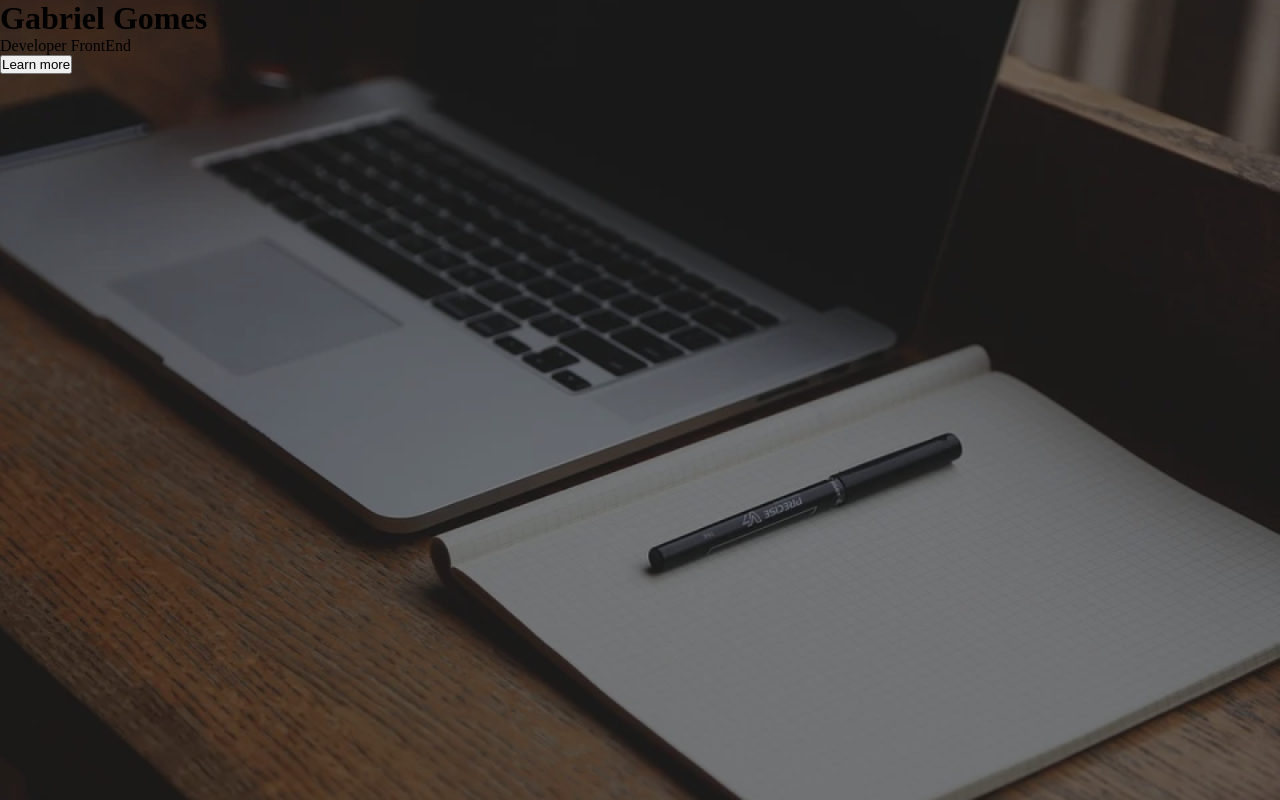
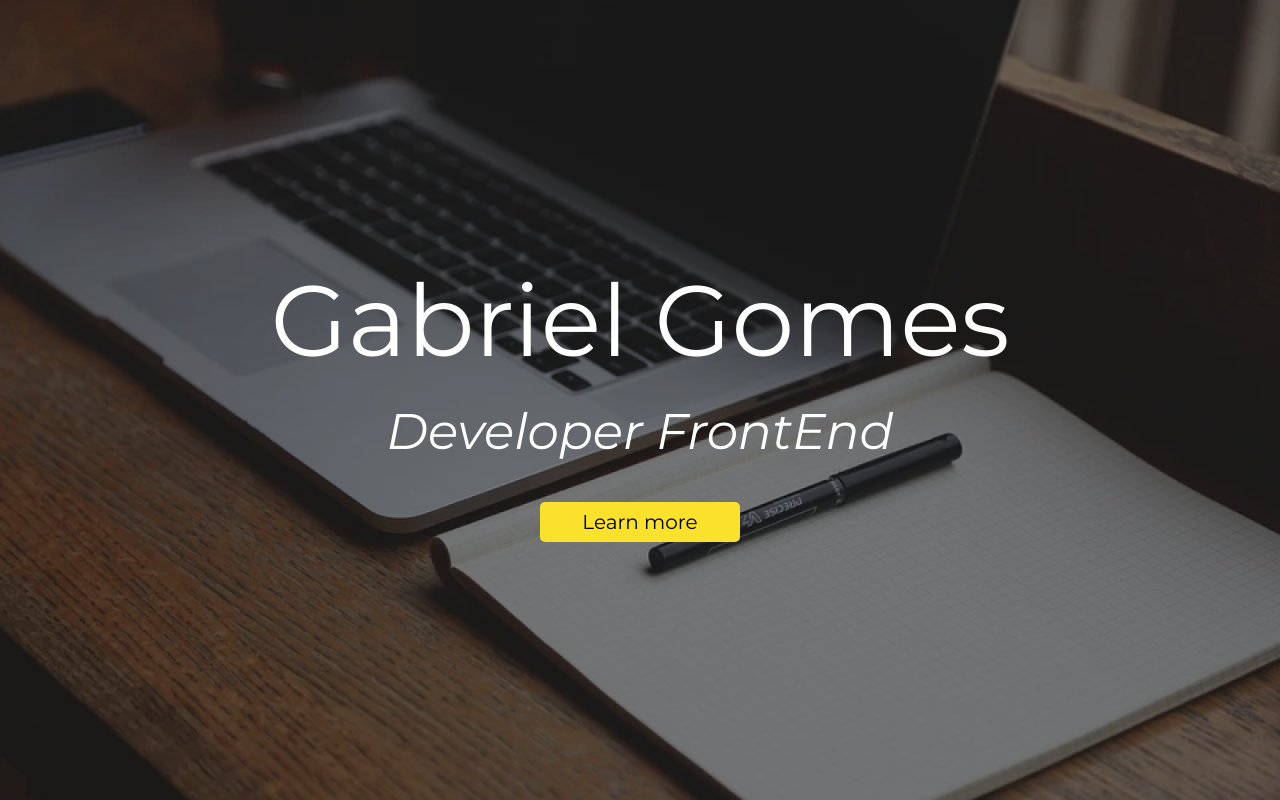
Before and after one commit to Gabshh/landing-page-a, a plain HTML site: page index.html in a window 1280 px wide. Drawn offline with Linux system fonts and the light colour scheme.

Commit message:
fonte ok

```diff
--- a/index.html
+++ b/index.html
@@ -3,14 +3,17 @@
 <head>
     <meta charset="UTF-8">
     <meta name="viewport" content="width=device-width, initial-scale=1.0">
+    <link rel="preconnect" href="https://fonts.googleapis.com">
+    <link rel="preconnect" href="https://fonts.gstatic.com" crossorigin>
+    <link href="https://fonts.googleapis.com/css2?family=Montserrat:ital,wght@0,100;0,400;1,400&display=swap" rel="stylesheet">
     <link rel="stylesheet" href="style.css">
     <title>Landing Page</title>
 </head>
 <body>
     <main>
-        <h1 class="vermelho">Gabriel Gomes</h1>
-        <p>Developer FrontEnd</p>
-        <button class="vermelho">Learn more</button>
+        <h1>Gabriel Gomes</h1>
+        <p class="descricao">Developer FrontEnd</p>
+        <button id="learnMore">Learn more</button>
     </main>
 </body>
 </html>
--- a/style.css
+++ b/style.css
@@ -14,4 +14,41 @@ body{
     background-position: center;
     background-color: #00000080;
     background-blend-mode: darken;
+    display: flex;
+    justify-content: center;
+    align-items: center;
 }
+
+main{
+    display: flex;
+    flex-direction: column;
+    justify-content: center;
+    align-items: center;
+    gap: 20px;
+}
+h1{
+    font-size: 100px;
+    color: #FFFFFF;
+    font-family: 'Montserrat', sans-serif;
+    font-weight: 400;
+}
+
+.descricao{
+    font-size: 50px;
+    color: #FFFFFF;
+    font-style: italic;
+    font-family: 'Montserrat', sans-serif;
+    font-weight: 400;
+}
+
+#learnMore{
+    width: 200px;
+    height: 40px;
+    background-color: #FAE12C;
+    border-style: none;
+    border-radius: 5px 5px 5px 5px;
+    cursor: pointer;
+    margin-top: 20px;
+    font-family: 'Montserrat', sans-serif;
+    font-size: 20px;
+}
```
